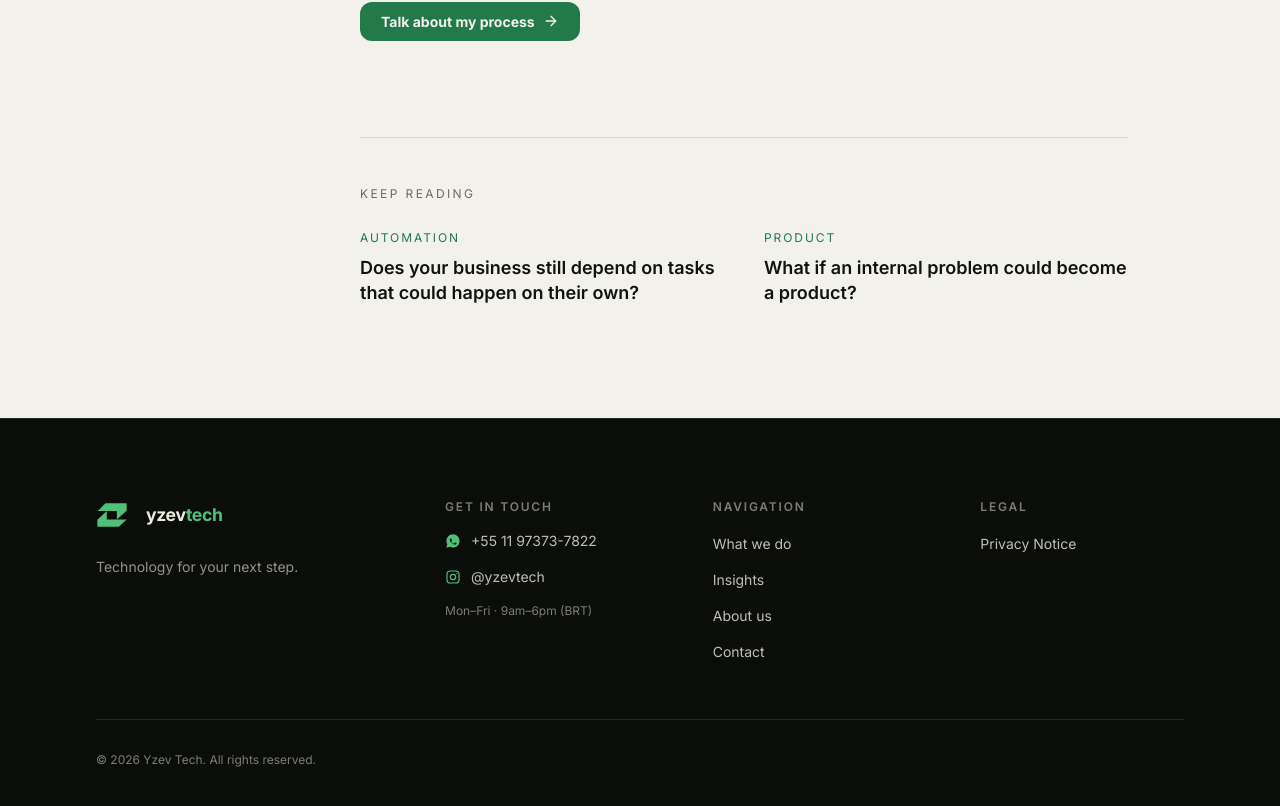
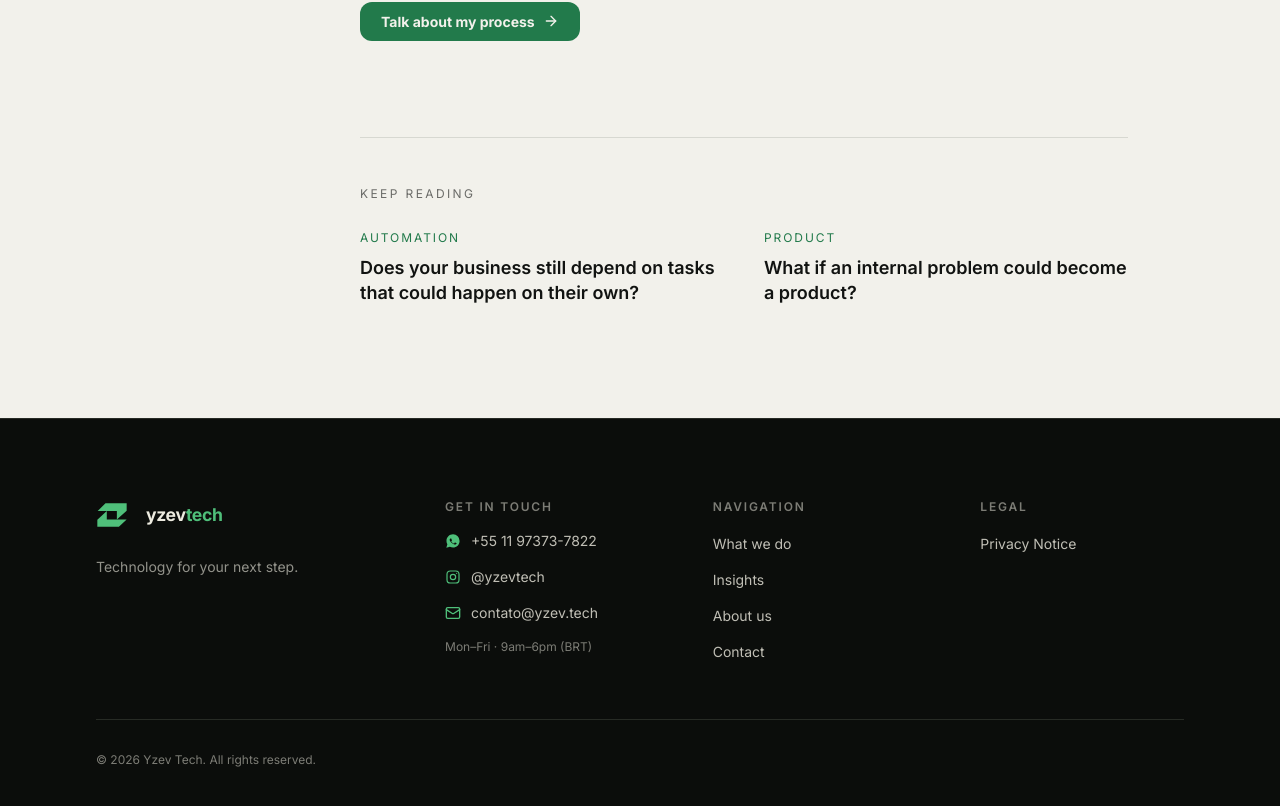
Before and after one commit to cabrasec/yzvt, a Next.js app: page /en/insights/quando-uma-planilha-deixa-de-ser-suficiente in a window 1280 px wide. Shown: the part 5993-6799 px from the top of the page. Built offline with nearby package versions, Linux system fonts and the light colour scheme.

Commit message:
contato email

```diff
--- a/messages/en/contact.json
+++ b/messages/en/contact.json
@@ -5,6 +5,7 @@
     "lead": "From there, we think through the best-fit solution — and we'll tell you plainly if we're not the right team for it.",
     "whatsappBoxLabel": "Prefer to talk?",
     "whatsappLinkLabel": "Chat on WhatsApp",
+    "emailLinkLabel": "Send an email",
     "requiredNote": "All fields are required, except where marked.",
     "optional": "(optional)",
     "fields": {
--- a/messages/es/contact.json
+++ b/messages/es/contact.json
@@ -5,6 +5,7 @@
     "lead": "A partir de ahí, pensamos en la solución más adecuada — y te diremos con franqueza si no somos la mejor opción.",
     "whatsappBoxLabel": "¿Prefieres hablar?",
     "whatsappLinkLabel": "Hablar por WhatsApp",
+    "emailLinkLabel": "Enviar correo",
     "requiredNote": "Todos los campos son obligatorios, excepto los marcados.",
     "optional": "(opcional)",
     "fields": {
--- a/messages/pt/contact.json
+++ b/messages/pt/contact.json
@@ -5,6 +5,7 @@
     "lead": "A partir daí, pensamos na solução mais adequada — e dizemos com franqueza se não formos a melhor opção.",
     "whatsappBoxLabel": "Prefere conversar?",
     "whatsappLinkLabel": "Falar no WhatsApp",
+    "emailLinkLabel": "Enviar e-mail",
     "requiredNote": "Todos os campos são obrigatórios, exceto os marcados.",
     "optional": "(opcional)",
     "fields": {
--- a/src/components/Contact.tsx
+++ b/src/components/Contact.tsx
@@ -3,10 +3,10 @@
 import { useEffect, useId, useState, type FormEvent } from "react";
 import { useLocale, useTranslations } from "next-intl";
 import { Link } from "@/i18n/navigation";
-import { ArrowRight, Check } from "lucide-react";
+import { ArrowRight, Check, Mail } from "lucide-react";
 import { Container } from "@/components/Container";
 import { WhatsAppIcon } from "@/components/Closing";
-import { WHATSAPP_DISPLAY, getWhatsAppUrl } from "@/lib/contact";
+import { CONTACT_EMAIL, WHATSAPP_DISPLAY, getWhatsAppUrl } from "@/lib/contact";
 import { localizedUrl } from "@/lib/site";
 
 type FormValues = {
@@ -197,6 +197,17 @@ export function Contact() {
               </a>
               <p className="mt-3 text-sm text-text/60">{WHATSAPP_DISPLAY}</p>
               <p className="mt-1 text-xs text-text/45">{tCommon("serviceHours")}</p>
+
+              <div className="mt-5 border-t border-divider pt-5">
+                <a
+                  href={`mailto:${CONTACT_EMAIL}`}
+                  className="inline-flex items-center gap-2.5 text-base font-semibold text-text no-underline transition-colors duration-200 hover:text-accent-2"
+                >
+                  <Mail className="h-5 w-5 text-accent-2" aria-hidden="true" />
+                  {t("emailLinkLabel")}
+                </a>
+                <p className="mt-3 text-sm text-text/60">{CONTACT_EMAIL}</p>
+              </div>
             </div>
           </div>
 
--- a/src/components/Footer.tsx
+++ b/src/components/Footer.tsx
@@ -1,3 +1,4 @@
+import { Mail } from "lucide-react";
 import { useLocale, useTranslations } from "next-intl";
 import { Container } from "@/components/Container";
 import { Logo } from "@/components/brand/Logo";
@@ -5,6 +6,7 @@ import { WhatsAppIcon } from "@/components/Closing";
 import { Link } from "@/i18n/navigation";
 import { routing, type AppLocale } from "@/i18n/routing";
 import {
+  CONTACT_EMAIL,
   INSTAGRAM_HANDLE,
   INSTAGRAM_URL,
   WHATSAPP_DISPLAY,
@@ -98,6 +100,12 @@ export function Footer() {
                   {INSTAGRAM_HANDLE}
                 </a>
               </li>
+              <li>
+                <a href={`mailto:${CONTACT_EMAIL}`} className={`${linkClass} inline-flex items-center gap-2.5`}>
+                  <Mail className="h-4 w-4 shrink-0 text-accent-2" aria-hidden="true" />
+                  {CONTACT_EMAIL}
+                </a>
+              </li>
               <li className="text-xs text-text/50">{tCommon("serviceHours")}</li>
             </ul>
           </div>
--- a/src/lib/contact.ts
+++ b/src/lib/contact.ts
@@ -8,6 +8,7 @@ export const WHATSAPP_NUMBER = "5511973737822";
 export const WHATSAPP_DISPLAY = "+55 11 97373-7822";
 export const INSTAGRAM_HANDLE = "@yzevtech";
 export const INSTAGRAM_URL = "https://instagram.com/yzevtech";
+export const CONTACT_EMAIL = "contato@yzev.tech";
 
 export function getWhatsAppUrl(greeting: string): string {
   return `https://wa.me/${WHATSAPP_NUMBER}?text=${encodeURIComponent(greeting)}`;
```
